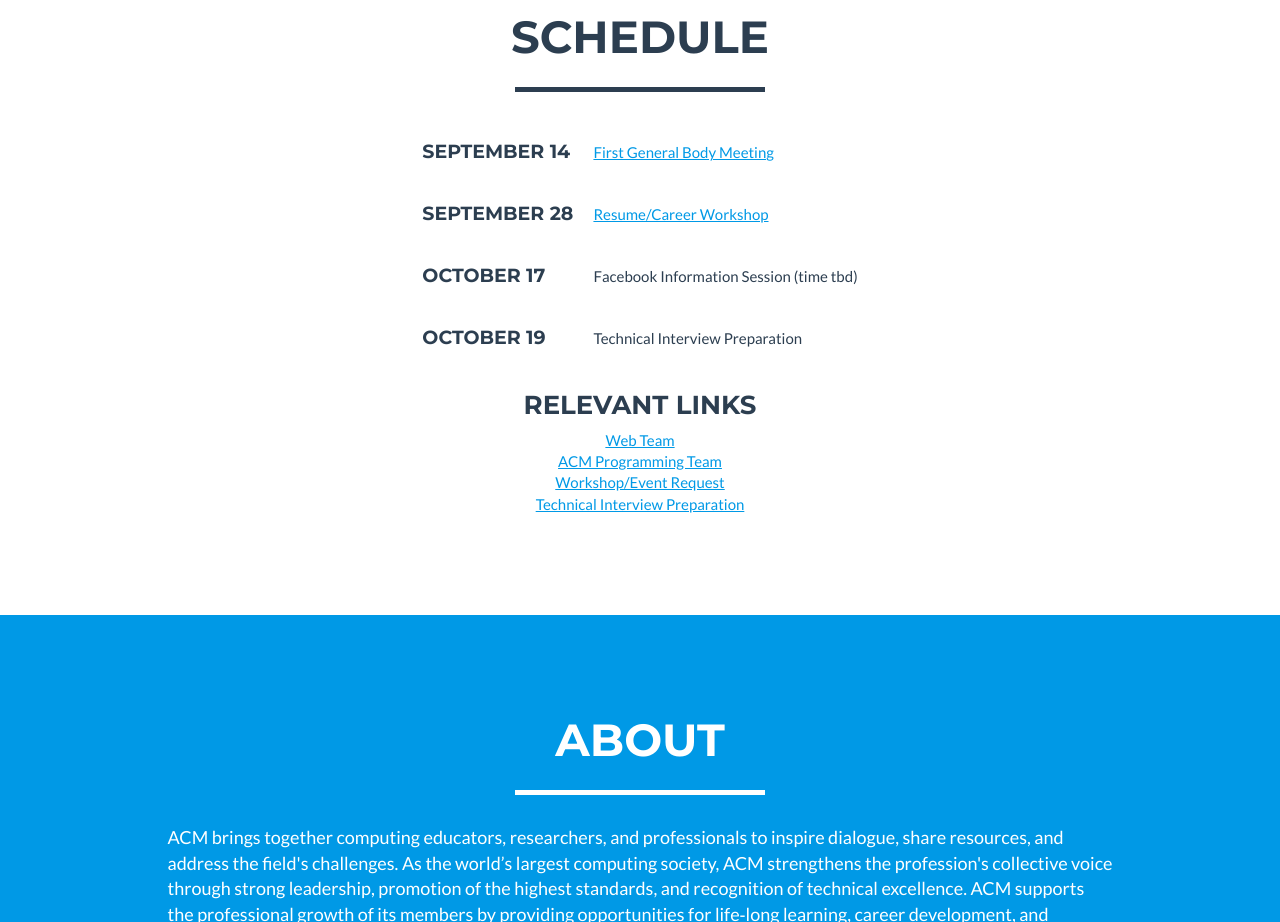
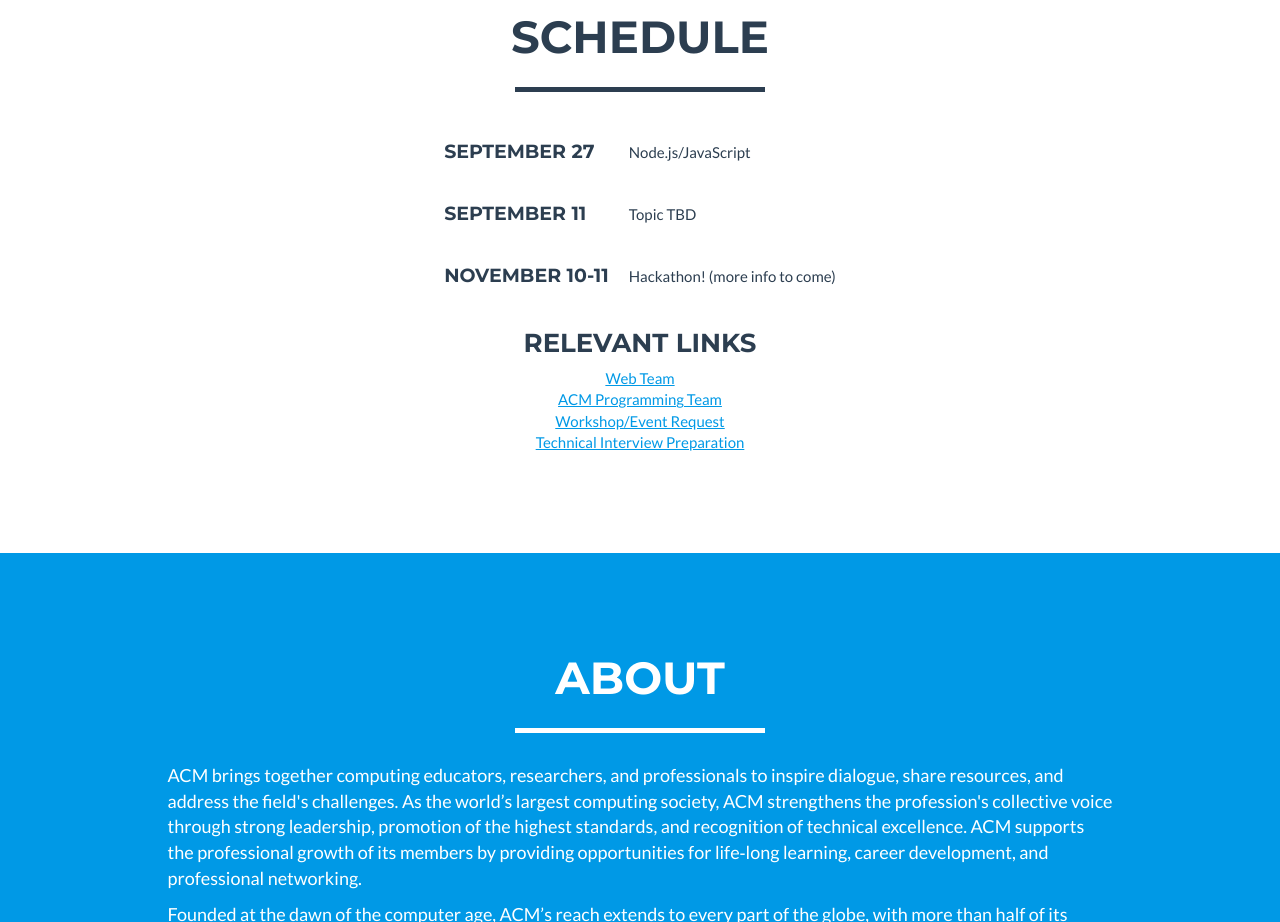
Before and after one commit to VUACM/VUACM.github.io, a plain HTML site: page index.html in a window 1280 px wide. Shown: the part 880-1802 px from the top of the page. Drawn offline with nearby package versions, Linux system fonts and the light colour scheme.

Commit message:
changed dates

```diff
--- a/index.html
+++ b/index.html
@@ -1,3 +1,4 @@
+
 <!DOCTYPE html>
 <html lang="en">
 
@@ -100,21 +101,21 @@
                 <div class="col-lg-12 text-center" style="display: flex; justify-content: center;">
                     <table>
                         <tr align="left">
-                            <td style="padding:10px;"><h4>September 14<h4></td>
-                            <td style="padding:10px;"><a href="presentations/intro.html">First General Body Meeting</a></td>
+                            <td style="padding:10px;"><h4>September 27<h4></td>
+                            <td style="padding:10px;">Node.js/JavaScript</td>
                         </tr>
                         <tr align="left">
-                            <td style="padding:10px;"><h4>September 28</h4></td>
-                            <td style="padding:10px;"><a href="presentations/resume-career.html">Resume/Career Workshop</a></td>
+                            <td style="padding:10px;"><h4>September 11</h4></td>
+                            <td style="padding:10px;">Topic TBD</td>
                         </tr>
                         <tr align="left">
-                            <td style="padding:10px;"><h4>October 17</h4></td>
-                            <td style="padding:10px;">Facebook Information Session (time tbd)</td>
+                            <td style="padding:10px;"><h4>November 10-11</h4></td>
+                            <td style="padding:10px;">Hackathon! (more info to come)</td>
                         </tr>
-                        <tr align="left">
-                            <td style="padding:10px;"><h4>October 19</h4></td>
+                        <!--<tr align="left">
+                            <td style="padding:10px;"><h4></h4></td>
                             <td style="padding:10px;">Technical Interview Preparation</td>
-                        </tr>
+                        </tr>-->
                     </table>
 
                                 <!-- <tr align="left"> -->
```
